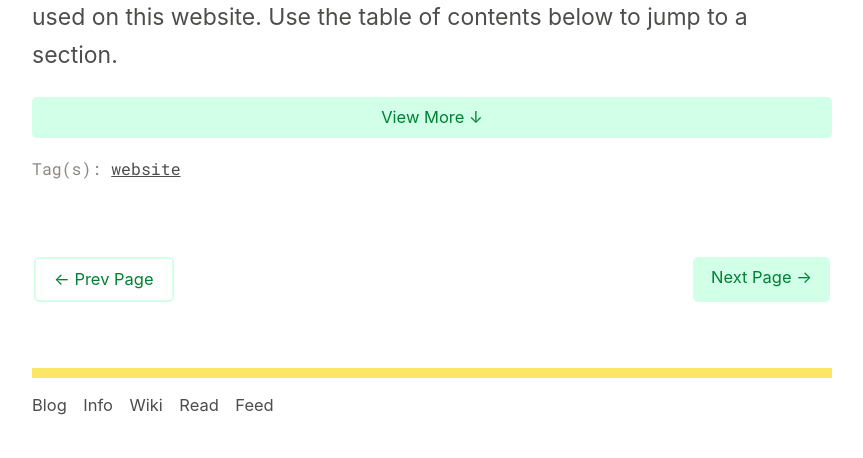
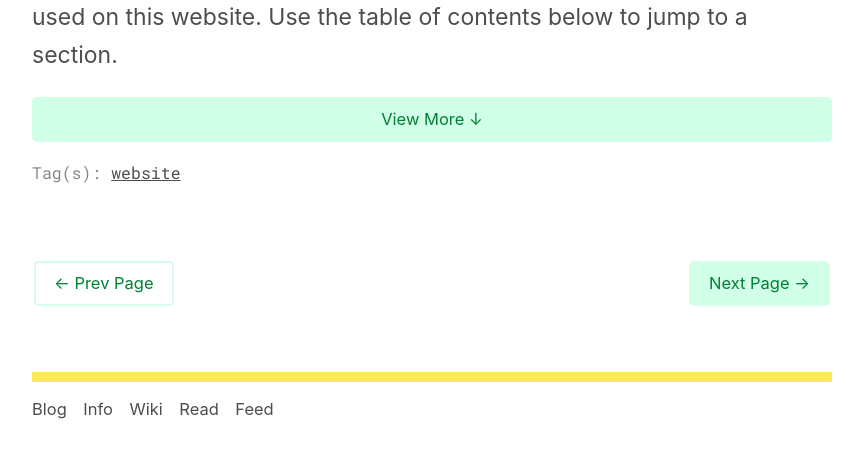
Before and after one commit to ajpwalser/ajpwalser.github.io, a Jekyll site: the page built from index.html, in a window 1280 px wide. Shown: the part 381-839 px from the top of the page, without its empty margins (208-1071 px from the left). Built offline with Jekyll 4.4.1, drawn with Linux system fonts in a browser that asks for light colours; some web fonts are replaced; the list of posts is cut into pages by our own code.

Commit message:
Update style.css

```diff
--- a/css/style.css
+++ b/css/style.css
@@ -317,6 +317,7 @@
 	margin: 2px;
 	background-color: rgb(209, 255, 232);
 	color: rgb(0, 128, 53);
+	border: 2px solid rgb(209, 255, 232);
 	-webkit-border-radius: 5px;
 	-moz-border-radius: 5px;
 	border-radius: 5px;
@@ -348,6 +349,7 @@
 	margin: 2px;
 	background-color: rgb(209, 255, 232);
 	color: rgb(0, 128, 53);
+	border: 2px solid rgb(209, 255, 232);
 	-webkit-border-radius: 5px;
 	-moz-border-radius: 5px;
 	border-radius: 5px;
@@ -424,6 +426,7 @@
 	margin: 2px;
 	background-color: rgb(209, 255, 232);
 	color: rgb(0, 128, 53);
+	border: 2px solid rgb(209, 255, 232);
 	-webkit-border-radius: 5px;
 	-moz-border-radius: 5px;
 	border-radius: 5px;
@@ -485,6 +488,7 @@
 	background-color: rgb(209, 255, 232);
 	color: rgb(0, 128, 53);
 	font-size: 0.718em;
+	border: 2px solid rgb(209, 255, 232);
 	-webkit-border-radius: 5px;
 	-moz-border-radius: 5px;
 	border-radius: 5px;
```
